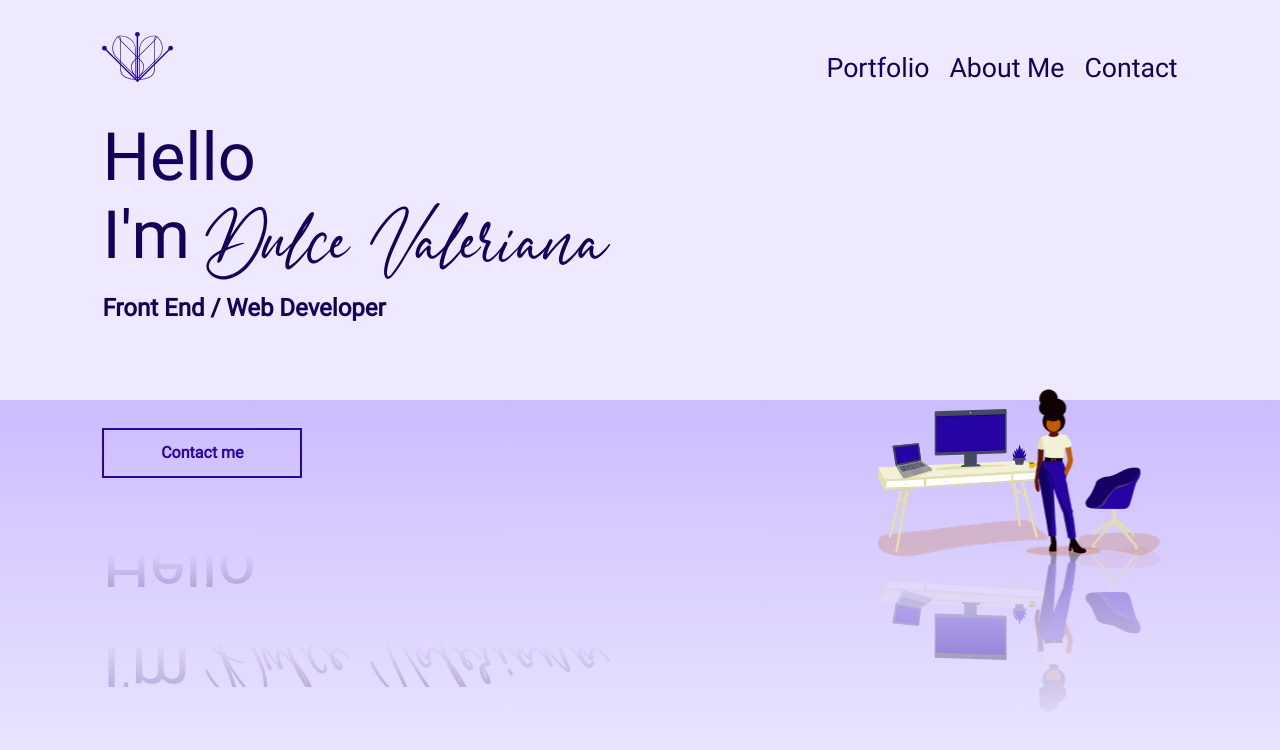
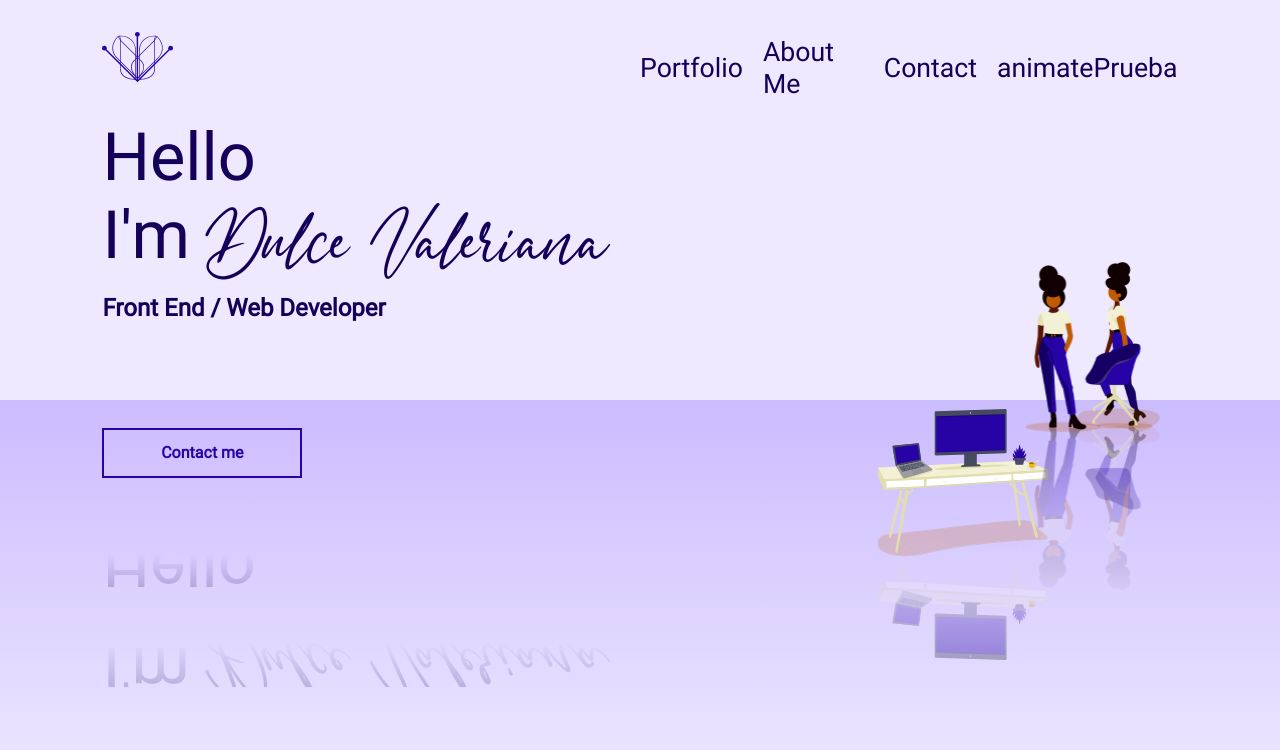
Before and after one commit to dulcevaleriana/new_portfolio_2021, a React (Create React App) app: page / in a window 1280 px wide. Shown: the top 750 px of the page. Built offline with nearby package versions, Linux system fonts and the light colour scheme.

Commit message:
avance animacion

```diff
--- a/src/App.tsx
+++ b/src/App.tsx
@@ -17,7 +17,7 @@ import Contact from './view/contact';
 
 // import GoogleEasyTranslate from './component/googleEasyTranslate';
 
-// import Animate from './component/animate';
+import Animate from './component/animate';
 const menuList = [
   {
     link:'/',
@@ -39,12 +39,12 @@ const menuList = [
     name:'Contact',
     page:<Contact/>
   }
-  // ,
-  // {
-  //   link:'/animatePrueba',
-  //   name:'animatePrueba',
-  //   page:<Animate/>
-  // }
+  ,
+  {
+    link:'/animatePrueba',
+    name:'animatePrueba',
+    page:<Animate/>
+  }
 ];
 function App() {
 
--- a/src/css/animate.scss
+++ b/src/css/animate.scss
@@ -11,8 +11,7 @@
     }
 }
 
-.class-animacion-2,
-.class-animacion-3{
+.class-animacion-2{
     animation: animate-animacion-2 0.8s steps(8) infinite reverse;
 }
 
@@ -24,6 +23,7 @@
         background-position: 918px;
     }
 }
+
 
 .class-animacion-4{
     animation: animate-animacion-4 0.8s steps(8) infinite ;
--- a/src/css/animation.scss
+++ b/src/css/animation.scss
@@ -44,8 +44,12 @@ header.App-header {
     height: 200px;
     width: 114.75px;
     background: $image_animation_2;
-    -webkit-box-reflect: $reflect-3;
+    -webkit-box-reflect: below -40px linear-gradient(to bottom, rgba(0, 0, 0, 0), rgba(0, 0, 0, 0.4));
     transform: scaleX(-1);
+    position: absolute;
+    bottom: -350px;
+    right: 0;
+    z-index: -1;
 }
 
 .class-animacion-4{
--- /dev/null
+++ b/src/css/newAnimate.scss
@@ -0,0 +1,84 @@
+body {
+    animation: animate-body 10s;
+    animation-timing-function: ease-out;
+}
+@keyframes animate-body {
+    0% {
+        background: linear-gradient(to bottom, #cbbcff 100%, #EEE9FF 1000%);
+    }
+    100% {
+        background: linear-gradient(to bottom, #cbbcff 50%, #EEE9FF 100%);
+    }
+}
+.class-home > div:first-child{
+    animation: animate-home-firstDiv 0.8s;
+    animation-timing-function: ease-out;
+}
+
+@keyframes animate-home-firstDiv {
+    0%{
+        top: 49vh;
+        bottom: 50vh;
+        left: 99vw;
+    }
+    50%{
+        top: 49vh;
+        bottom: 50vh;
+        left: 0vw;
+    }
+    100%{
+        top: 0vh;
+        bottom: 50vh;
+        left: 0vw;
+    }
+}
+
+
+.class-animacion-3{
+    animation: animate-animacion-3 0.8s steps(8) reverse infinite;
+}
+
+@keyframes animate-animacion-3 {
+    0%{
+        background-position: 0px;
+    }
+    100%{
+        background-position: 918px;
+    }
+}
+
+.class-base{
+    animation: animate-animation-3-display 5.5s infinite;
+    position: absolute;
+    animation-timing-function: linear;
+}
+
+@keyframes animate-animation-3-display{
+    0%{
+        right: -100vw;
+        display: block;
+    }
+    99%{
+        right: 0vw;
+        display: block;
+    }
+    100%{
+        right: 0vw;
+        display: none;
+    }
+}
+
+
+// .class-menu {
+//     animation: animate-class-menu 2s;
+// }
+// @keyframes animate-class-menu {
+//     0% {
+//         position: relative;
+//         top: -100vh;
+//     }
+//     100% {
+//         position: relative;
+//         top: 0vh;
+//     }
+// }
--- a/src/css/style.scss
+++ b/src/css/style.scss
@@ -8,6 +8,8 @@
 @import "~react-image-gallery/styles/scss/image-gallery.scss";
 
 @import "~react-image-gallery/styles/css/image-gallery.css";
+
+@import "./newAnimate.scss";
 
 /*Inicio*/
 *{
@@ -238,7 +240,7 @@ button a {
     width: 285.3px;
     background: $image_animation_5;
     position: absolute;
-    bottom: 230px;
+    bottom: -350px;
     right: 0;
     z-index: -1;
 }
--- a/src/view/home.tsx
+++ b/src/view/home.tsx
@@ -16,7 +16,10 @@ const home = (props:any) => {
                 </Link>
             </div>
             <div>
+                <span className="class-base">
+                <div className="class-animacion-3"/>
                 <div className="class-person-up"/>
+                </span>
                 <img src={MESA} alt="MESA"/>
             </div>
         </div>
```
